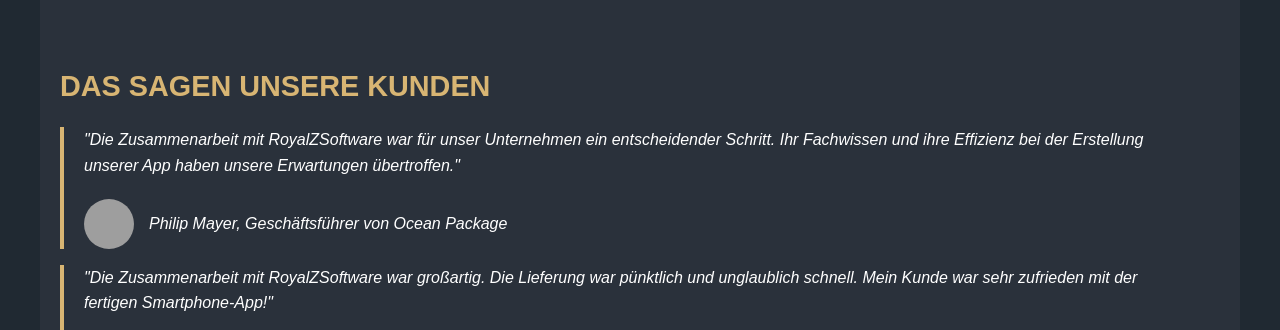
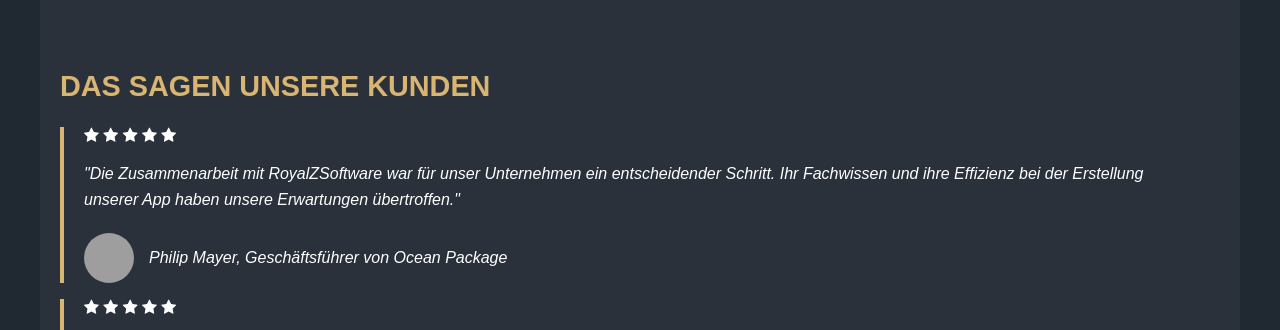
Before and after one commit to RoyalZSoftware/royalzsoftware.github.io, a plain HTML site: page index.html in a window 1280 px wide. Shown: the part 1540-1870 px from the top of the page. Drawn offline with Linux system fonts and the light colour scheme; grey boxes are pictures that could not be loaded.

Commit message:
add stars

```diff
--- a/index.html
+++ b/index.html
@@ -4,7 +4,7 @@
     <meta charset="UTF-8">
     <meta name="viewport" content="width=device-width, initial-scale=1.0">
     <title>RoyalZSoftware - Ihre Softwarelösung</title>
-    <link rel="stylesheet" href="styles.css">
+    <link rel="stylesheet" href="https://cdnjs.cloudflare.com/ajax/libs/font-awesome/4.7.0/css/font-awesome.min.css">
     <style>
  	* {
 	   box-sizing: border-box;
@@ -356,6 +356,11 @@ content: '>';
         <section class="testimonials" id="testimonials">
             <h2>Das sagen unsere Kunden</h2>
             <blockquote>
+		<span class="fa fa-star checked"></span>
+		<span class="fa fa-star checked"></span>
+		<span class="fa fa-star checked"></span>
+		<span class="fa fa-star checked"></span>
+		<span class="fa fa-star checked"></span>
                 <p>"Die Zusammenarbeit mit RoyalZSoftware war für unser Unternehmen ein entscheidender Schritt. Ihr Fachwissen und ihre Effizienz bei der Erstellung unserer App haben unsere Erwartungen übertroffen."</p>
                 <div class="customer">
 			<img src="https://cdn.hashnode.com/res/hashnode/image/upload/v1685743417864/jeYon5P-8.jpeg"/>
@@ -363,6 +368,11 @@ content: '>';
                 </div>
             </blockquote>
             <blockquote>
+		<span class="fa fa-star checked"></span>
+		<span class="fa fa-star checked"></span>
+		<span class="fa fa-star checked"></span>
+		<span class="fa fa-star checked"></span>
+		<span class="fa fa-star checked"></span>
                 <p>"Die Zusammenarbeit mit RoyalZSoftware war großartig. Die Lieferung war pünktlich und unglaublich schnell.
 Mein Kunde war sehr zufrieden mit der fertigen Smartphone-App!"</p>
                 <div class="customer">
```
